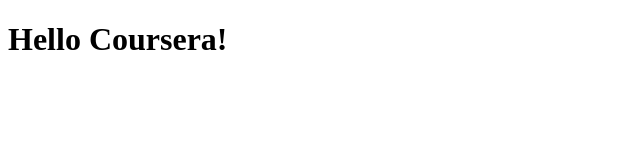
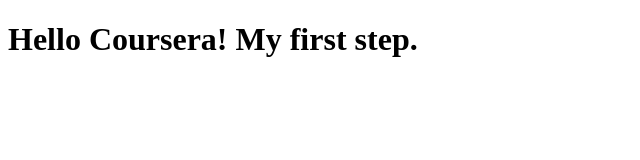
Before and after one commit to pranavijillellamudi/coursera-test, a plain HTML site: page site/index.html in a window 1280 px wide. Shown: the whole page, without its empty margins (0-640 px from the left). Drawn offline with Linux system fonts and the light colour scheme.

Commit message:
Small change.

```diff
--- a/site/index.html
+++ b/site/index.html
@@ -4,6 +4,6 @@
 <title>Hello Coursera</title>
 </head>
 <body>
-<h1>Hello Coursera!</h1>
+<h1>Hello Coursera! My first step.</h1>
 </body>
 </html>
```
